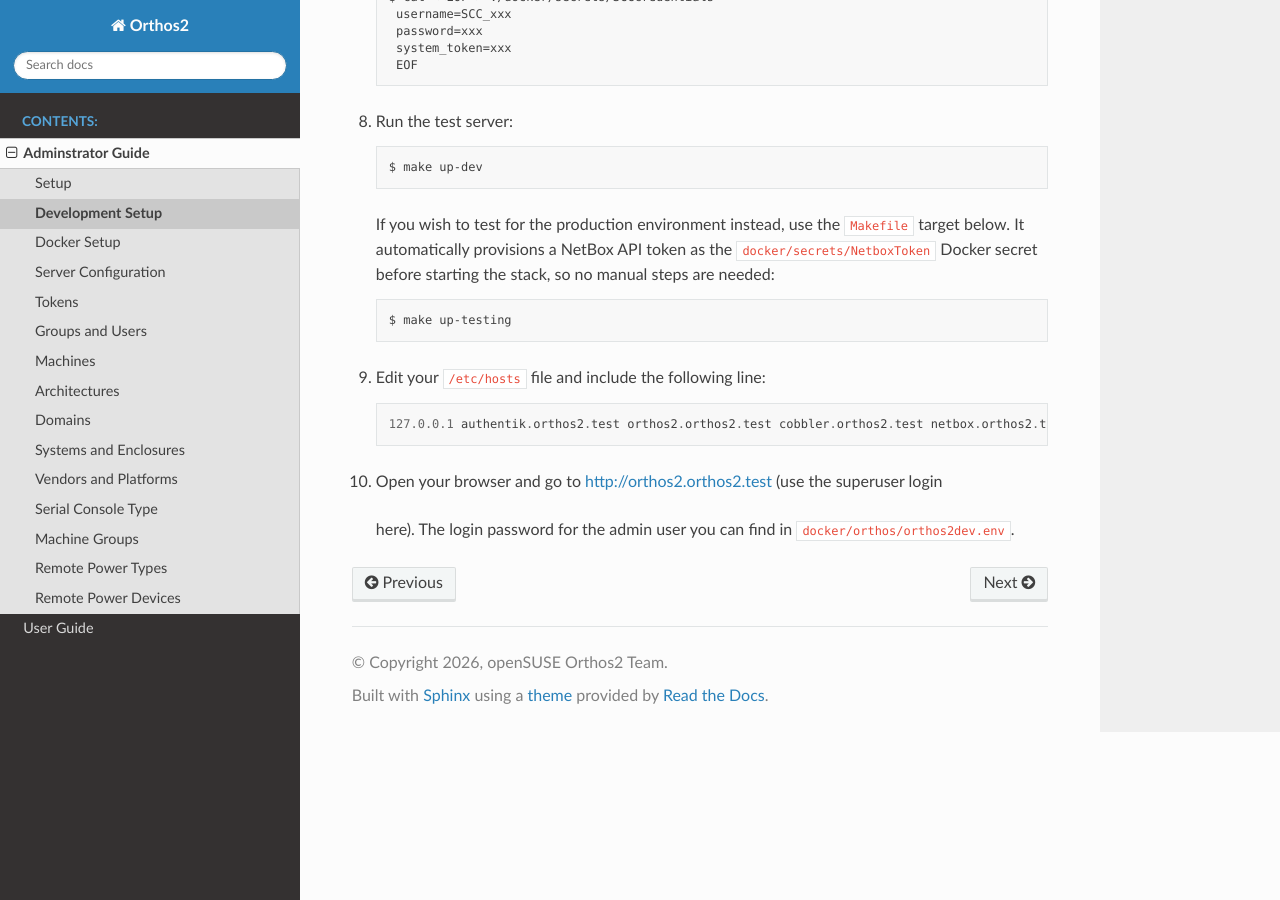
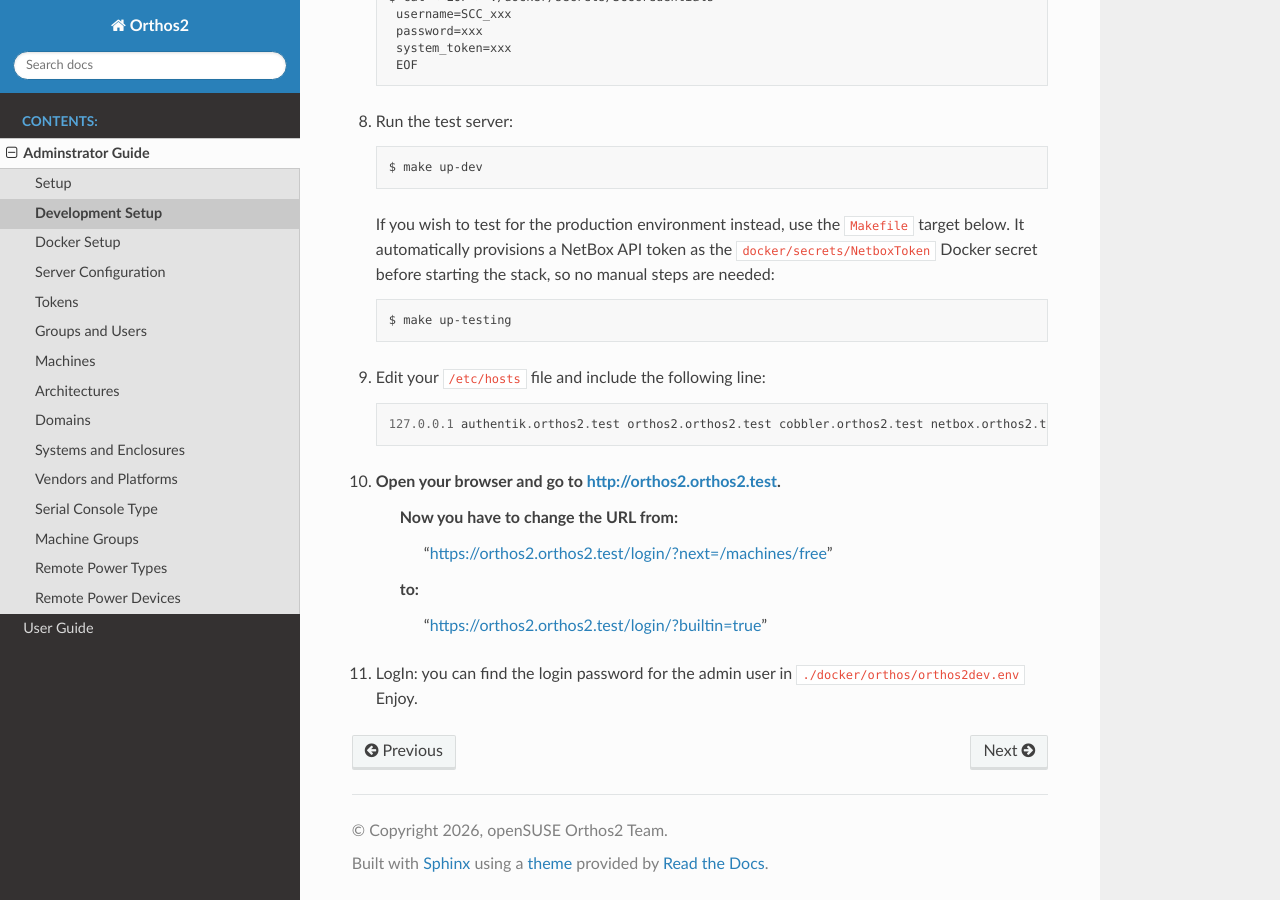
Before and after one commit to openSUSE/orthos2, a Sphinx documentation site: the page built from docs/adminguide/setup_devel.rst, in a window 1280 px wide and 900 px high, scrolled down 923 px. Built offline with Sphinx 7.4.7 and the Read the Docs theme 3.1.0, drawn with Linux system fonts in a browser that asks for light colours.

Commit message:
fix(docs): point 10, renewal of the links, added point 11

```diff
--- a/docs/adminguide/setup_devel.rst
+++ b/docs/adminguide/setup_devel.rst
@@ -82,5 +82,12 @@
 
       127.0.0.1 authentik.orthos2.test orthos2.orthos2.test cobbler.orthos2.test netbox.orthos2.test testmachine.orthos2.test
 
-10.  Open your browser and go to `http://orthos2.orthos2.test <http://orthos2.orthos2.test>`_ (use the superuser login
-    here). The login password for the admin user you can find in ``docker/orthos/orthos2dev.env``.
+10. Open your browser and go to `http://orthos2.orthos2.test <http://orthos2.orthos2.test>`_.
+     Now you have to change the URL from:
+        "https://orthos2.orthos2.test/login/?next=/machines/free"
+     to:
+        "https://orthos2.orthos2.test/login/?builtin=true"
+
+11. LogIn:
+    you can find the login password for the admin user in ``./docker/orthos/orthos2dev.env``
+    Enjoy.
```
